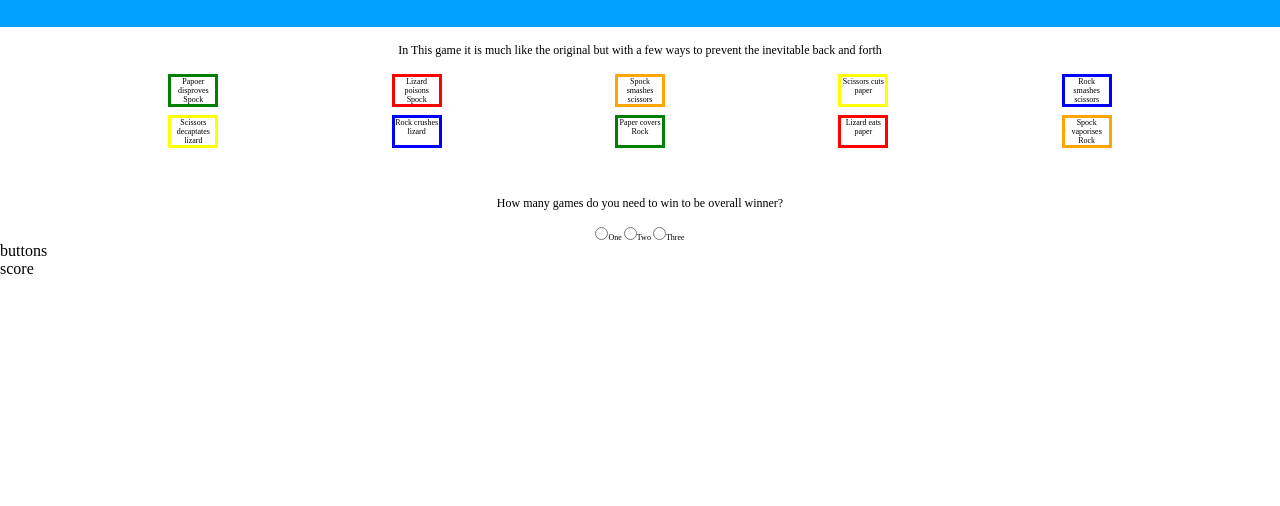
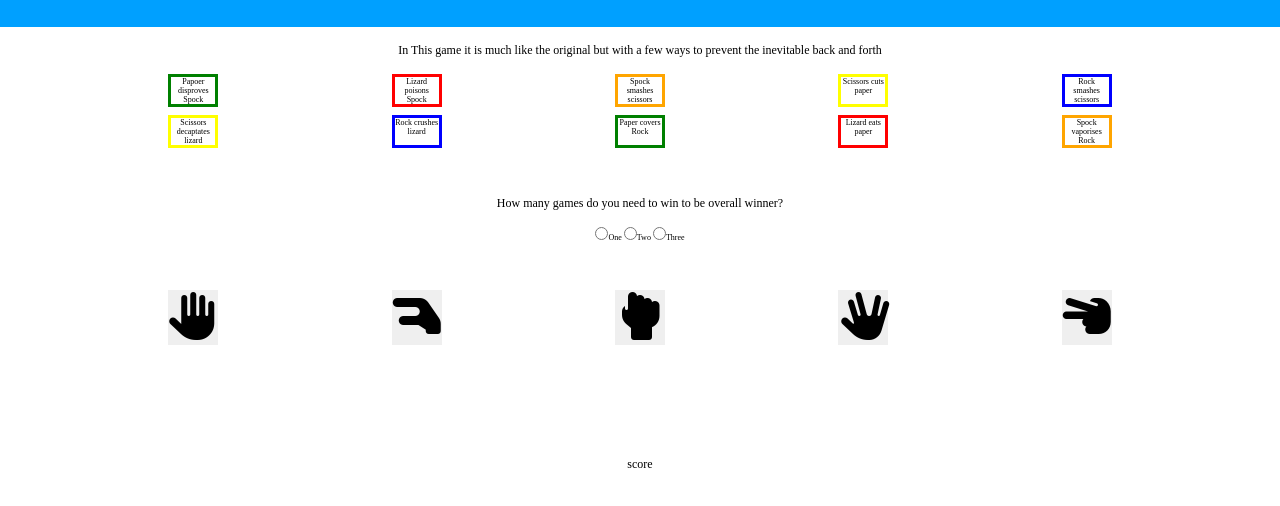
Before and after one commit to steveforrest/RPSLS, a plain HTML site: page index.html in a window 1280 px wide. Shown: the part 106-612 px from the top of the page. Drawn offline with Linux system fonts and the light colour scheme.

Commit message:
added icons for buttons

```diff
--- a/assets/css/style.css
+++ b/assets/css/style.css
@@ -25,6 +25,8 @@ li{
     font-size: 0.5rem;
     padding: 0 0 0 5rem;
 }
+
+/* code for style of game rules */
 
 .container1 {
     display: grid;
@@ -64,6 +66,42 @@ li{
     font-size: 0.5rem;
 }
 
+/* buttons styles  */
+
+.container2{
+    display: grid;
+    grid-template-columns: repeat(5, 50px);
+    grid-template-rows: repeat(3, auto);
+    grid-gap: 0.5rem 5px;
+    justify-content: space-evenly;
+    margin-top: 3rem;
+}
+
+button{
+    font-size: 3rem;
+}
+
+.rock-btn{
+
+}
+
+.paper-btn{
+
+}
+
+.scissor-btn{
+
+}
+
+.lizard-btn{
+
+}
+
+.spock-btn{
+
+}
+
+/* number of wins styles */
 
 .numOfWins{
 text-align: center;
@@ -75,3 +113,8 @@ padding: 3rem 0 1rem 0;
 text-align: center;
 font-size: 0.5rem;
 }
+
+.score{
+    margin-top: 5rem;
+    text-align: center;
+}
--- a/index.html
+++ b/index.html
@@ -4,6 +4,7 @@
     <meta charset="UTF-8">
     <meta http-equiv="X-UA-Compatible" content="IE=edge">
     <meta name="viewport" content="width=device-width, initial-scale=1.0">
+    <script src="https://kit.fontawesome.com/a30bacff23.js" crossorigin="anonymous"></script>
     <link rel="stylesheet" href="assets/css/style.css">
     <title>Document</title>
 </head>
@@ -32,8 +33,15 @@
         <label for="select3"><input id="select3" type="radio" name="wins">Three</label>
     </div>
 
-    <div>buttons</div>
-    <div>score</div>
+    <div class="container2">
+        <button class="paper-btn"><i class="fas fa-hand-paper"></i></button>
+        <button class="lizard-btn"><i class="fas fa-hand-lizard"></i></button>
+        <button class="rock-btn"><i class="fas fa-hand-rock"></i></button>
+        <button class="spock-btn"><i class="fas fa-hand-spock"></i></button>
+        <button class="scissor-btn"><i class="fas fa-hand-scissors"></i></button>
+
+    </div>
+    <p class="score">score</p>
 
     <script src="assets/js/script.js"></script>
 </body>
```
Also changed, not shown: assets/js/script.js (line endings or trailing spaces).
